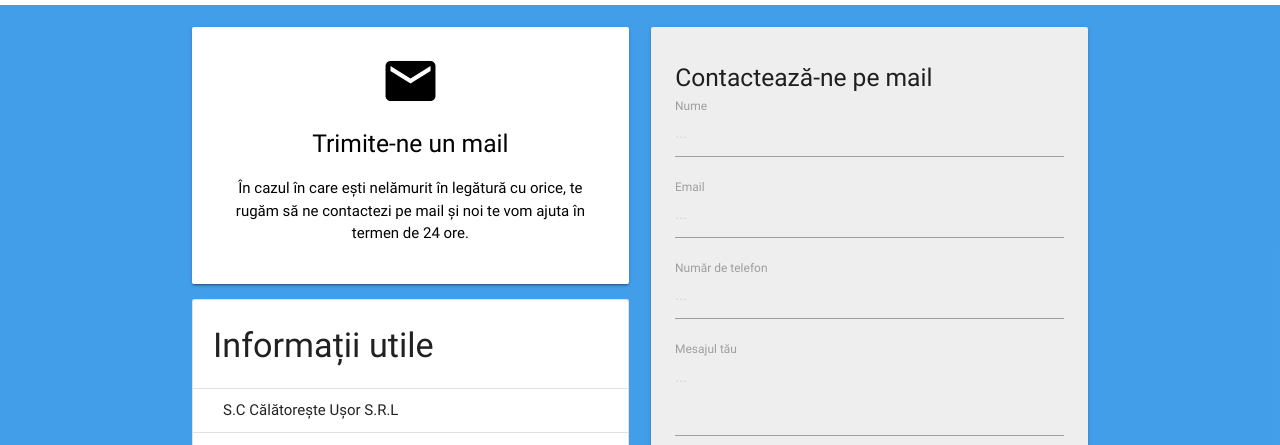
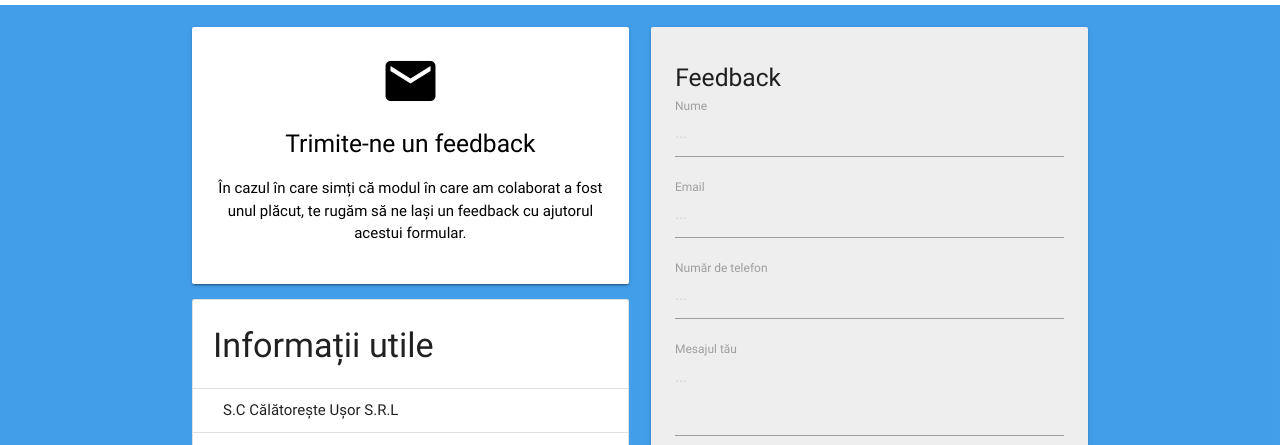
Before and after one commit to rottenEgo/atestatinfo1, a plain HTML site: page index.html in a window 1280 px wide. Shown: the part 3569-4014 px from the top of the page. Drawn offline with nearby package versions, Linux system fonts and the light colour scheme.

Commit message:
Update index.html

```diff
--- a/index.html
+++ b/index.html
@@ -182,7 +182,7 @@
       <div class="row">
         <div class="col s12 center">
           <a href="#contact" class="btn btn-large grey darken-3">
-            <i class="material-icons left">send</i>Contactează-ne pentru booking
+            <i class="material-icons left">send</i>Feedback
           </a>
         </div>
       </div>
@@ -316,7 +316,7 @@
       </div>
       <div class="row">
         <div class="col s12 center">
-          <a href="mailto:Getaways@gmail.com?Subject=Booking%20Information" target="_top" class="btn btn-large grey darken-3">
+          <a href="mailto:ionescudenisa7@yahoo.com?Subject=Booking%20Information" target="_top" class="btn btn-large grey darken-3">
             <i class="material-icons left">send</i> Contactează-ne pentru booking
           </a>
         </div>
@@ -335,8 +335,8 @@
         <div class="col s12 m6">
           <div class="card-panel black-text center">
             <i class="material-icons medium">email</i>
-            <h5>Trimite-ne un mail</h5>
-            <p> În cazul în care ești nelămurit în legătură cu orice, te rugăm să ne contactezi pe mail și noi te vom ajuta în termen de 24 ore. </p>
+            <h5>Trimite-ne un feedback</h5>
+            <p> În cazul în care simți că modul în care am colaborat a fost unul plăcut, te rugăm să ne lași un feedback cu ajutorul acestui formular. </p>
           </div>
           <ul class="collection with-header">
             <li class="collection-header">
@@ -349,7 +349,7 @@
         </div>
         <div class="col s12 m6">
           <div class="card-panel grey lighten-3">
-            <h5>Contactează-ne pe mail</h5>
+            <h5>Feedback</h5>
             <div class="input-field">
               <input type="text" placeholder="..." id="name">
               <label for="name">Nume</label>
```
